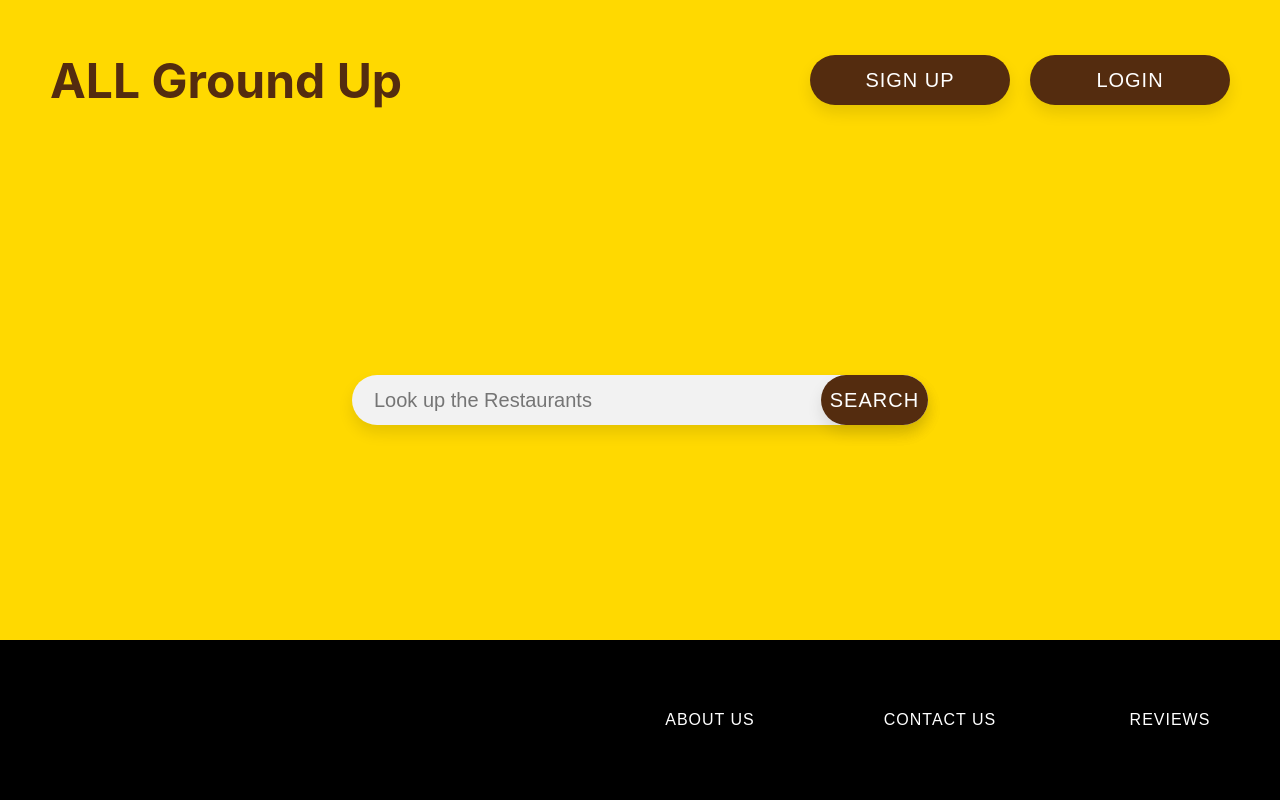
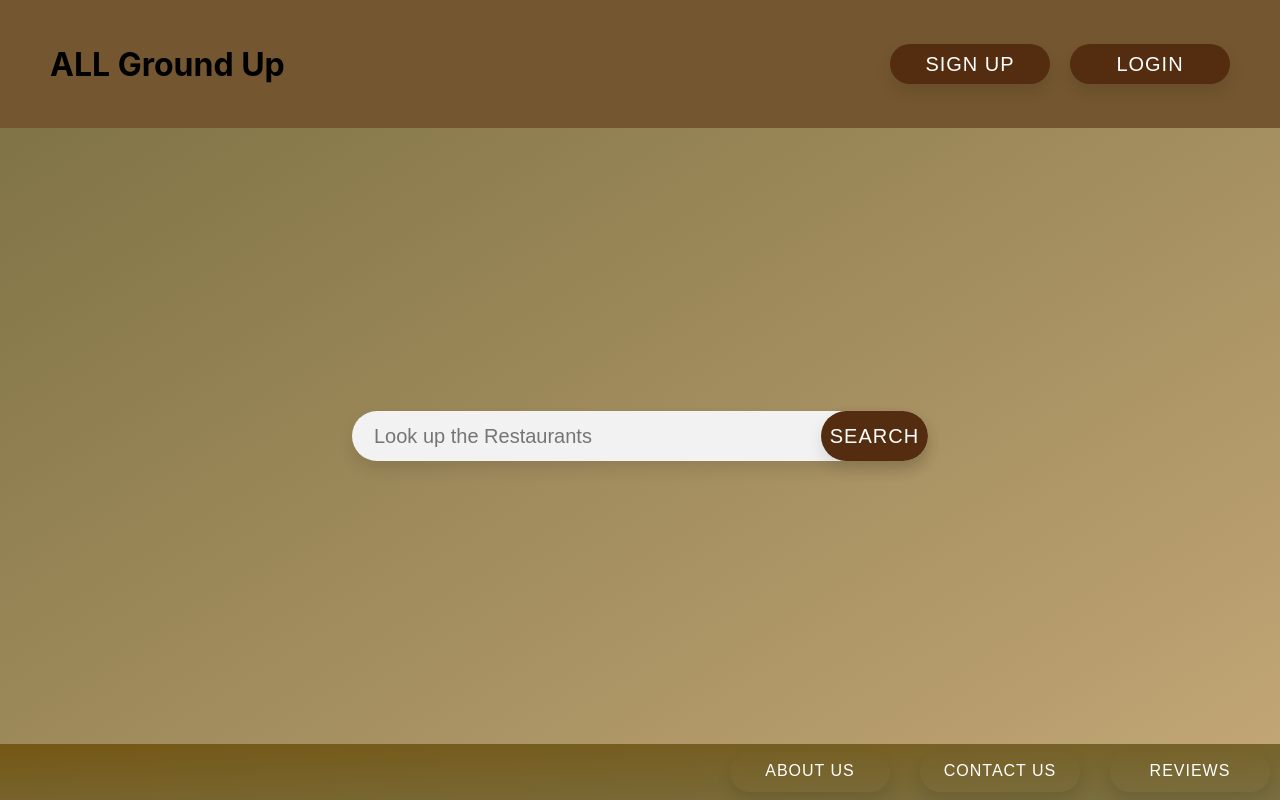
Before and after one commit to JettCanavarro/CSC468-group-7, a React (Create React App) app in the folder webui/: page / in a window 1280 px wide. Built offline with nearby package versions, Linux system fonts and the light colour scheme.

Commit message:
Update MainPage.css

```diff
--- a/webui/src/MainPage.css
+++ b/webui/src/MainPage.css
@@ -2,23 +2,22 @@
   height: 100vh;
   display: flex;
   flex-direction: column;
+  background-image: linear-gradient(to bottom right, #7a6f41, #c4a777);
 }
 
 .Header {
   display: flex;
   justify-content: space-between;
   align-items: center;
-  height: 20%;
+  height: 16%;
   padding: 0 50px;
-  background-color: #ffd900;
+  background-color: #745730;
 }
 
-.Header h1 {
-  margin: 0;
-  display: flex;
-  align-items: center;
-  font-size: 3rem;
-  color: #542c0f;
+.Header img {
+  width: 110px;
+  height: 110px;
+  border-radius: 50%;
 }
 
 .Buttons {
@@ -26,8 +25,8 @@
 }
 
 button {
-  width: 200px;
-  height: 50px;
+  width: 160px;
+  height: 40px;
   margin-left: 20px;
   font-size: 20px;
   text-transform: uppercase;
@@ -48,8 +47,9 @@ button:hover {
 }
 
 .Container {
+  background-size: cover;
+  background-position: center;
   flex-grow: 1;
-  background-color: #ffd900;
   display: flex;
   justify-content: center;
   align-items: center;
@@ -96,30 +96,28 @@ button:hover {
 }
 
 .Footer {
-  height: 20%;
+  height: 7%;
   display: flex;
   justify-content: flex-end;
   align-items: center;
-  background-color: #000;
-}
-
-.FooterButtons {
-  display: flex;
-  align-items: center;
+  background: linear-gradient(to bottom right, #745715, #7a6f41);
 }
 
 .FooterButton {
   margin-right: 10px;
-  background-color: transparent;
   color: #ffffff;
-  border: none;
   padding: 5px 10px;
   font-size: 16px;
   cursor: pointer;
   transition: all 0.3s ease;
+  border: none;
+  background-color: transparent;
+  border-bottom: solid 2px transparent;
 }
 
 .FooterButton:hover {
-  background-color: #201814;
+  background-color: transparent;
   color: #ffd900;
+  border-bottom: solid 2px #ffd900;
+  padding-bottom: 3px;
 }
```
